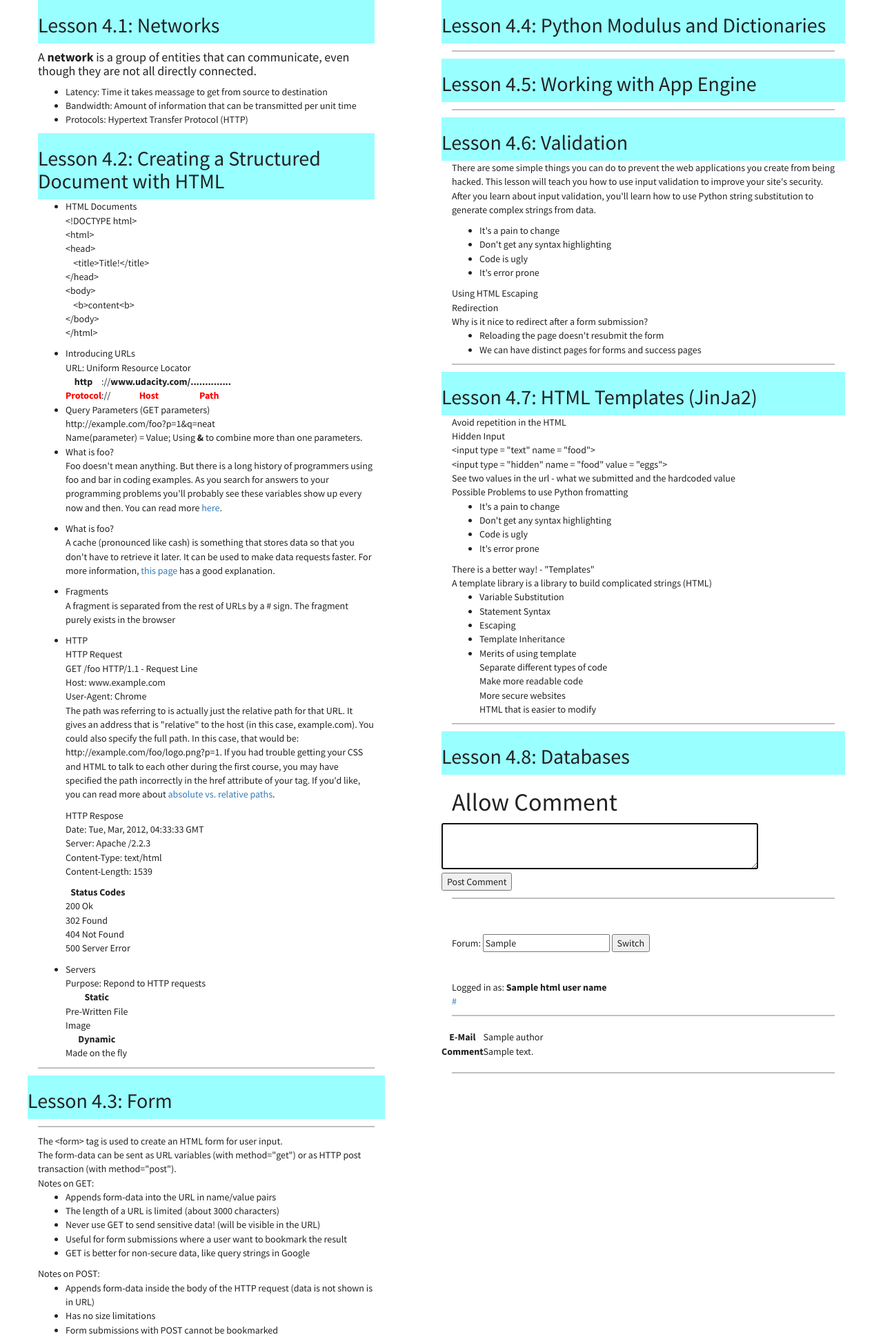
After one commit to elvis016/IPND_Stage_1, a Python web app: template templates/comment.html in a window 1280 px wide. The commit adds this page. Shown: the top 1938 px of the page at 69% size. Run offline with Jinja, Linux system fonts and the light colour scheme; the template is opened without the code that fills it: most values are stand-ins (such as "Sample title", 1, 10 or a date in 2020).

Commit message:
link all pages

```diff
--- a/index.yaml
+++ b/index.yaml
@@ -9,3 +9,9 @@ indexes:
 # manually, move them above the marker line.  The index.yaml file is
 # automatically uploaded to the admin console when you next deploy
 # your application using appcfg.py.
+
+- kind: Post
+  ancestor: yes
+  properties:
+  - name: date
+    direction: desc
--- a/html/app_engine.html
+++ b/templates/appeng.html
@@ -17,7 +17,7 @@
 <body>
     <div class = "container">
         <div class = "row">
-            <div class="col-md-6">
+            <div class="col-md-5">
                 <div class="row banner">
                     <h2>
                         Lesson 4.1: Networks
@@ -137,100 +137,91 @@
                                 </tr>
                             </table>
                     </ul>
-                </div>
-            </div>
-            <div class="col-md-6">
-                <div class="row banner">
+                    <hr>
+                    <div class="row banner">
                     <h2>
                         Lesson 4.3: Form
                     </h2>
                 </div>
                 <hr>
-                    <form action="http://www.google.com/search">
-                        Hello, World!
-                        <br>
-                        <br>
-                        <input name="q">
-                        <br>
-                        <br>
-                    </form>
-
-                    <form>
-                        <!--text input-->
-                        First name:
-                        <br>
-                        <input type="text" name="firstname">
-                        <br>
-                        Last name:
-                        <br>
-                        <input type="text" name="lastname">
-                        <br>
-                        <br>
-                    </form>
-
-                    <form>
-                        <!--password input-->
-                        First name (password):
-                        <br>
-                        <input type="password" name="firstname">
-                        <br>
-                        Last name (password):
-                        <br>
-                        <input type="password" name="lastname">
-                        <br>
-                        <br>
-                    </form>
-
-                    <form>
-                        <!--radio button input and label element
-                        The <label> tag defines a label for an <input> element.
-                        The <label> element does not render as anything special for the user.
-                        However, it provides a usability improvement for mouse users,
-                        because if the user clicks on the text within the <label> element, it toggles the control.
-                        -->
-                        <label>
-                            Male
-                            <input type="radio" name="gender-radio" value="male">
-                            <br>
-                        </label>
-                        <label>
-                            Female
-                            <input type="radio" name="gender-radio" value="female">
-                            <br>
-                        </label>
-                        <label>
-                            Other
-                            <input type="radio" name="gender-radio" value="other">
-                            <br>
-                        </label>
-
-                    </form>
-
-                    <form>
-                        <!--checkbox input-->
-                        <input type="checkbox" name="gender-box" value="male"> Male
-                        <br>
-                        <input type="checkbox" name="gender-box" value="female"> Female
-                        <br>
-                        <input type="checkbox" name="gender-box" value="other"> Other
-                        <br>
-                        <br>
-                        <!--dropdown menu-->
-                        <select name="list">
-                            <option value="1">one</option>
-                            <option value="2">two</option>
-                            <option value="3">three</option>
-                        </select>
-                        <!--submit button-->
-                        <input type="submit" value="submit">
-                        <br>
-                        <br>
-                        <!--action attribute
-                            The action attribute specifies where to send the form-data when a form is submitted.
-                            Syntax: <form action="URL">
-                        -->
-                    </form>
+                    The &lt;form&gt; tag is used to create an HTML form for user input.<br>
+                    The form-data can be sent as URL variables (with method="get") or as HTTP post transaction (with method="post").<br>
+                    Notes on GET:<br>
+                    <ul>
+                        <li>Appends form-data into the URL in name/value pairs</li>
+                        <li>The length of a URL is limited (about 3000 characters)</li>
+                        <li>Never use GET to send sensitive data! (will be visible in the URL)</li>
+                        <li>Useful for form submissions where a user want to bookmark the result</li>
+                        <li>GET is better for non-secure data, like query strings in Google</li>
+                    </ul>
+                    Notes on POST:<br>
+                    <ul>
+                        <li>Appends form-data inside the body of the HTTP request (data is not shown is in URL)</li>
+                        <li>Has no size limitations</li>
+                        <li>Form submissions with POST cannot be bookmarked</li>
+                    </ul>
+                    &lt;form action=&quot;http://www.google.com/search&quot;&gt;<br>
+                    Hello, World!<br>
+                    &lt;input name=&quot;q&quot;&gt;<br>
+                    &lt;/form&gt;<br><br>
+                    &lt;form&gt;<br>
+                    &lt;!--text input--&gt;<br>
+                    First name:<br>
+                    &lt;input type=&quot;text&quot; name=&quot;firstname&quot;&gt;<br>
+                    Last name:<br>
+                    &lt;input type=&quot;text&quot; name=&quot;lastname&quot;&gt;<br>
+                    &lt;/form&gt;<br><br>
+                    &lt;form&gt;<br>
+                    &lt;!--password input--&gt;<br>
+                    First name (password):<br>
+                    &lt;input type=&quot;password&quot; name=&quot;firstname&quot;&gt;<br>
+                    Last name (password):<br>
+                    &lt;input type=&quot;password&quot; name=&quot;lastname&quot;&gt;<br>
+                    &lt;/form&gt;<br><br>
+                    &lt;form&gt;<br>
+                    &lt;!--radio button input and label element
+                    The &lt;label&gt; tag defines a label for an &lt;input&gt; element.
+                    The &lt;label&gt; element does not render as anything special for the user.
+                    However, it provides a usability improvement for mouse users,
+                    because if the user clicks on the text within the &lt;label&gt; element, it toggles the control.
+                    --&gt;
+                    <br>
+                    &lt;label&gt;<br>
+                    Male<br>
+                    &lt;input type=&quot;radio&quot; name=&quot;gender-radio&quot; value=&quot;male&quot;&gt;<br>
+                    &lt;/label&gt;<br>
+                    &lt;label&gt;<br>
+                    Female<br>
+                    &lt;input type=&quot;radio&quot; name=&quot;gender-radio&quot; value=&quot;female&quot;&gt;<br>
+                    &lt;/label&gt;<br>
+                    &lt;label&gt;<br>
+                    Other<br>
+                    &lt;input type=&quot;radio&quot; name=&quot;gender-radio&quot; value=&quot;other&quot;&gt;<br>
+                    &lt;/label&gt;<br>
+                    &lt;/form&gt;<br><br>
+                    &lt;form&gt;<br>
+                    &lt;!--checkbox input--&gt;<br>
+                    &lt;input type=&quot;checkbox&quot; name=&quot;gender-box&quot; value=&quot;male&quot;&gt; Male<br>
+                    &lt;input type=&quot;checkbox&quot; name=&quot;gender-box&quot; value=&quot;female&quot;&gt; Female<br>
+                    &lt;input type=&quot;checkbox&quot; name=&quot;gender-box&quot; value=&quot;other&quot;&gt; Other<br>
+                    &lt;!--dropdown menu--&gt;<br>
+                    &lt;select name=&quot;list&quot;&gt;<br>
+                    &lt;option value=&quot;1&quot;&gt;one&lt;/option&gt;<br>
+                    &lt;option value=&quot;2&quot;&gt;two&lt;/option&gt;<br>
+                    &lt;option value=&quot;3&quot;&gt;three&lt;/option&gt;<br>
+                    &lt;/select&gt;<br>
+                    &lt;!--submit button--&gt;<br>
+                    &lt;input type=&quot;submit&quot; value=&quot;submit&quot;&gt;<br>
+                    &lt;!--action attribute<br>
+                            The action attribute specifies where to send the form-data when a form is submitted.<br>
+                            Syntax: &lt;form action=&quot;URL&quot;&gt;<br>
+                        --&gt;<br>
+                    &lt;/form&gt;<br><br>
                 <hr>
+                </div>
+            </div>
+            <div class="col-md-1"></div>
+            <div class="col-md-6">
                 <div class="row banner">
                     <h2>
                         Lesson 4.4: Python Modulus and Dictionaries
@@ -248,11 +239,57 @@
                         Lesson 4.6: Validation
                     </h2>
                 </div>
+                <div>
+                    <p>
+                    There are some simple things you can do to prevent the web applications you create from being hacked. This lesson will teach you how to use input validation to improve your site's security. After you learn about input validation, you'll learn how to use Python string substitution to generate complex strings from data.
+                    </p>
+                    <ul class = "disc">
+                        <li>It's a pain to change</li>
+                        <li>Don't get any syntax highlighting</li>
+                        <li>Code is ugly</li>
+                        <li>It's error prone</li>
+                    </ul>
+                    Using HTML Escaping<br>
+                    Redirection<br>
+                    Why is it nice to redirect after a form submission?<br>
+                    <ul>
+                        <li>Reloading the page doesn't resubmit the form</li>
+                        <li>We can have distinct pages for forms and success pages</li>
+                    </ul>
+                </div>
                 <hr>
                 <div class="row banner">
                     <h2>
-                        Lesson 4.7: HTML Templates
+                        Lesson 4.7: HTML Templates (JinJa2)
                     </h2>
+                </div>
+                <div>
+                    Avoid repetition in the HTML<br>
+                    Hidden Input<br>
+                    &lt;input type = &quot;text&quot; name = &quot;food&quot;&gt;<br>
+                    &lt;input type = &quot;hidden&quot; name = &quot;food&quot; value = &quot;eggs&quot;&gt;<br>
+                    See two values in the url - what we submitted and the hardcoded value<br>
+                    Possible Problems to use Python fromatting
+                    <ul class = "disc">
+                        <li>It's a pain to change</li>
+                        <li>Don't get any syntax highlighting</li>
+                        <li>Code is ugly</li>
+                        <li>It's error prone</li>
+                    </ul>
+                    There is a better way! - "Templates"<br>
+                    A template library is a library to build complicated strings (HTML)<br>
+                    <ul class = "disc">
+                        <li>Variable Substitution</li>
+                        <li>Statement Syntax</li>
+                        <li>Escaping</li>
+                        <li>Template Inheritance</li>
+                        <li>Merits of using template</li>
+                        Separate different types of code<br>
+                        Make more readable code<br>
+                        More secure websites<br>
+                        HTML that is easier to modify<br>
+                    </ul>
+
                 </div>
                 <hr>
                 <div class="row banner">
@@ -260,6 +297,12 @@
                         Lesson 4.8: Databases
                     </h2>
                 </div>
+                <div>
+                    <h1>Allow Comment</h1>
+                    {% block content %}
+                    <!--Template Inheritance-->
+                    {% endblock %}
+                </div>
                 <hr>
             </div>
         </div>
--- /dev/null
+++ b/templates/comment.html
@@ -0,0 +1,52 @@
+{% extends "appeng.html" %}
+<!-- inherent from index.html -->
+{% block content %}
+<form action = {{ html_sign }} method = "post">
+    <div class = "row">
+        <textarea name = "forum_content" rows = "3" cols = "60" autofocus></textarea>
+    </div>
+    <div  class = "row">
+        <input type="submit"  value = "Post Comment">
+    </div>
+</form>
+<hr>
+<b style="color:red">{{ html_error }}</b>
+<br>
+<br>
+<form method = "get">
+    Forum:
+    <input name = "forum_name" value = {{ html_forum_name }} >
+    <input type = "submit" value = "Switch">
+</form>
+<br>
+<br>
+Logged in as: <strong>{{ html_user_name }}</strong>
+<br>
+<a href={{ html_url }}>{{ html_url_linktext }}</a>
+<!-- user posts start hear -->
+<hr>
+<div class = "row">
+    <p>
+    {% for html_post in html_posts %}
+        <table>
+        <!-- Check if the current signed in user matches with the author's identity from this particular post. -->
+        {% if html_user_id == html_post.author.identity %}
+            <tr>
+                <th>E-Mail</th>
+                <td>(You) {{ html_post.author.name}}</td>
+            </tr>
+        {% else %}
+            <tr>
+                <th>E-Mail</th>
+                <td>{{ html_post.author.name}}</td>
+            </tr>
+        {% endif %}
+            <tr>
+                <th>Comment</th>
+                <td>{{ html_post.content }}</td>
+            </tr>
+        </table>
+    {% endfor %}
+    </p>
+</div>
+{% endblock %}
```
Also changed, not shown: main.py (+162 -6 lines), templates/index.html (renamed from html/index.html, +12 -4 lines), templates/resource.html (renamed from html/resource.html, +43 -1 lines), images/javascript.png (added), templates/html.html (renamed from html/html.html), templates/python.html (renamed from html/python.html), 1 other file.
